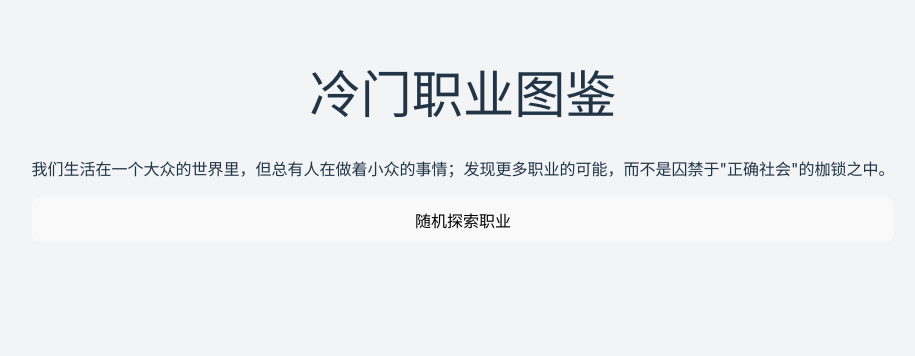
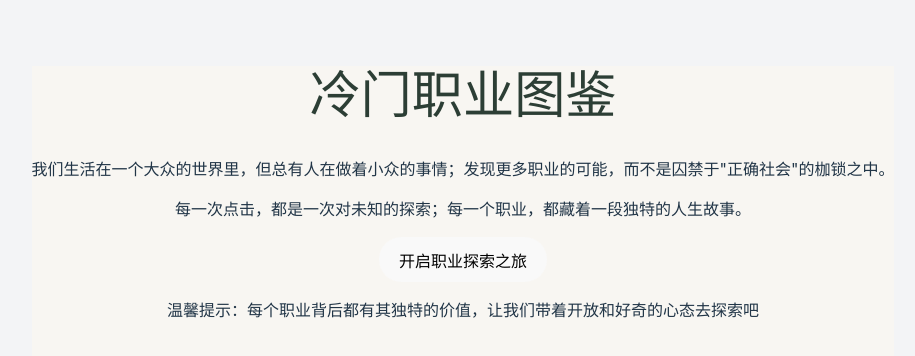
Before and after one commit to rabble-ldy/rare-jobs-explorer, a React (Vite) app: page / in a window 1280 px wide. Shown: the top 356 px of the page, without its empty margins (177-1092 px from the left). Built offline with nearby package versions, Linux system fonts and the light colour scheme.

Commit message:
style: 优化UI设计和文案

```diff
--- a/src/App.jsx
+++ b/src/App.jsx
@@ -75,14 +75,20 @@ function App() {
   // 首页
   if (!hasStarted) {
     return (
-      <div className="min-h-screen bg-gradient-to-br from-blue-50 to-indigo-50">
-        <div className="container mx-auto px-4 py-12">
+      <div className="min-h-screen" style={{ backgroundColor: '#F8F6F2' }}>
+        <div className="container mx-auto px-4 py-16">
           <div className="max-w-3xl mx-auto text-center">
-            <h1 className="text-4xl font-bold text-gray-800 mb-6">冷门职业图鉴</h1>
-            <p className="text-xl text-gray-600 leading-relaxed mb-12">
+            <h1 className="text-5xl font-bold mb-6" style={{ color: '#2C3E35' }}>冷门职业图鉴</h1>
+            <p className="text-xl text-gray-600 leading-relaxed mb-8">
               我们生活在一个大众的世界里，但总有人在做着小众的事情；发现更多职业的可能，而不是囚禁于"正确社会"的枷锁之中。
             </p>
+            <p className="text-lg text-gray-500 mb-12 italic">
+              每一次点击，都是一次对未知的探索；每一个职业，都藏着一段独特的人生故事。
+            </p>
             <RandomButton onClick={getRandomJob} isLoading={isLoading} />
+            <p className="mt-12 text-sm text-gray-400">
+              温馨提示：每个职业背后都有其独特的价值，让我们带着开放和好奇的心态去探索吧
+            </p>
           </div>
         </div>
       </div>
@@ -91,7 +97,7 @@ function App() {
 
   // 探索页面
   return (
-    <div className="min-h-screen bg-gray-100">
+    <div className="min-h-screen" style={{ backgroundColor: '#F8F6F2' }}>
       <Header />
       <main className="container mx-auto px-4 py-12">
         {error && (
@@ -108,9 +114,9 @@ function App() {
         <div className="fixed bottom-8 right-8">
           <button
             onClick={() => setShowFeedback(true)}
-            className="bg-blue-500 hover:bg-blue-600 text-white font-medium py-3 px-6 rounded-full shadow-lg transition-all transform hover:scale-105"
+            className="bg-blue-500 hover:bg-blue-600 text-white font-medium py-3 px-6 rounded-full shadow-lg transition-all transform hover:scale-105 hover:shadow-xl"
           >
-            给我留言
+            分享你的故事
           </button>
         </div>
 
--- a/src/components/Header.jsx
+++ b/src/components/Header.jsx
@@ -1,9 +1,9 @@
 function Header() {
   return (
-    <header className="bg-white shadow-sm">
+    <header className="shadow-sm" style={{ backgroundColor: '#F8F6F2' }}>
       <div className="container mx-auto px-4 py-8">
         <div className="max-w-3xl mx-auto text-center">
-          <h1 className="text-4xl font-bold text-gray-800">冷门职业图鉴</h1>
+          <h1 className="text-4xl font-bold" style={{ color: '#2C3E35' }}>冷门职业图鉴</h1>
         </div>
       </div>
     </header>
--- a/src/components/RandomButton.jsx
+++ b/src/components/RandomButton.jsx
@@ -3,16 +3,9 @@ function RandomButton({ onClick, isLoading }) {
     <button
       onClick={onClick}
       disabled={isLoading}
-      className="w-full bg-blue-500 hover:bg-blue-600 text-white font-medium py-3 px-6 rounded-lg transition-all transform hover:scale-[1.02] active:scale-[0.98] disabled:opacity-50 disabled:cursor-not-allowed"
+      className="bg-blue-500 hover:bg-blue-600 text-white font-medium py-4 px-8 rounded-full shadow-lg transition-all duration-300 transform hover:scale-105 hover:shadow-xl active:scale-95 disabled:opacity-50 disabled:cursor-not-allowed"
     >
-      {isLoading ? (
-        <div className="flex items-center justify-center">
-          <div className="animate-spin rounded-full h-5 w-5 border-b-2 border-white mr-2"></div>
-          <span>加载中...</span>
-        </div>
-      ) : (
-        "随机探索职业"
-      )}
+      {isLoading ? '探索中...' : '开启职业探索之旅'}
     </button>
   );
 }
```
